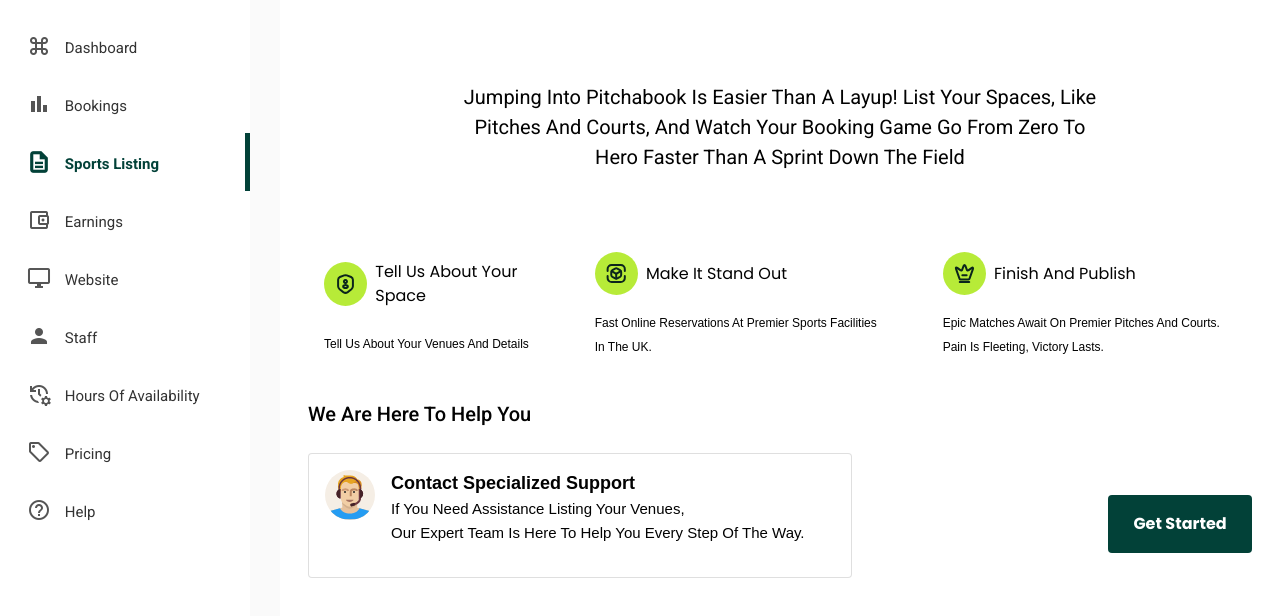
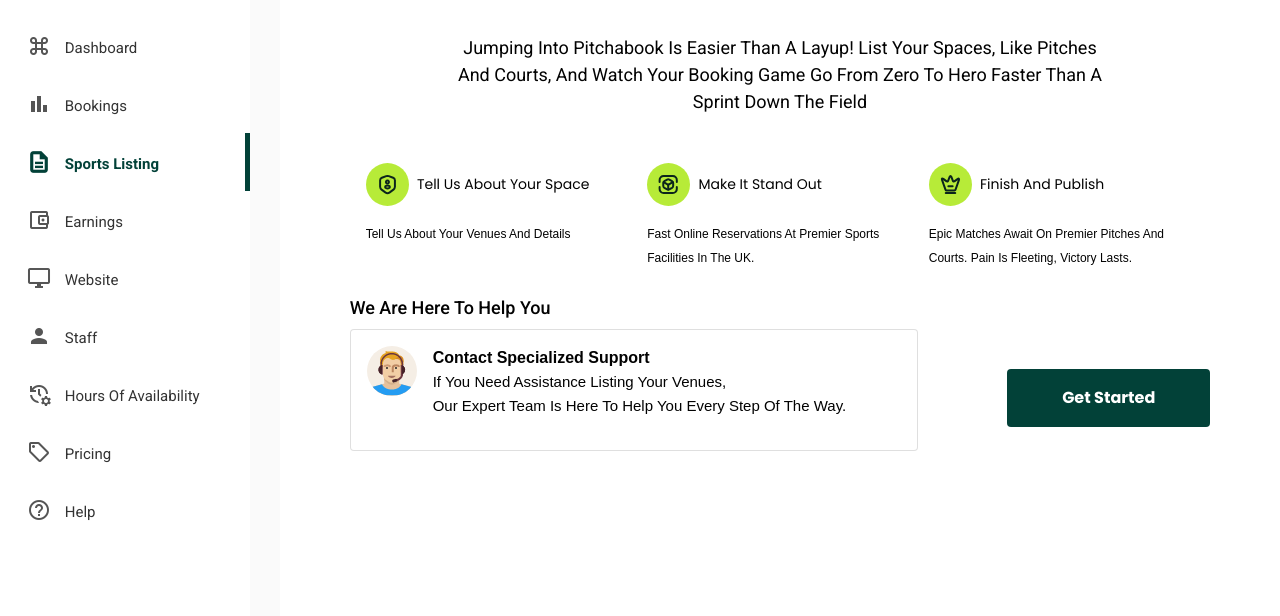
Before and after one commit to Dilawarkhaninfo/pitchadmin.github.io, a plain HTML site: page index.html in a window 1280 px wide. Shown: the part 100-716 px from the top of the page. Drawn offline with nearby package versions, Linux system fonts and the light colour scheme; a script that the page names is missing; a web font is replaced by a local one.

Commit message:
Update index.html

```diff
--- a/index.html
+++ b/index.html
@@ -61,6 +61,18 @@
 
         .ft_18 {
             font-size: 18px !important;
+        }
+
+        .ft_14 {
+            font-size: 14px !important;
+        }
+
+        .ft_12 {
+            font-size: 12px !important;
+        }
+
+        .ft_16 {
+            font-size: 16px !important;
         }
     </style>
 
@@ -173,8 +185,8 @@
                     <div class="pt-5">
                         <div class="row justify-content-center g-3">
                             <div class="col-10 col-sm-10 col-md-12 col-lg-8">
-                                <div class="text-center my-5">
-                                    <h5 class="fw-normal fw_300 ft_roboto">
+                                <div class="text-center mb-3">
+                                    <h5 class="fw-normal fw_300 ft_roboto ft_18">
                                         Jumping into Pitchabook is easier than a layup! List your spaces, like pitches
                                         and courts, and watch your booking game go from zero to hero faster than a
                                         sprint down the field
@@ -183,21 +195,28 @@
                             </div>
                         </div>
                     </div>
+                    <div class="row justify-content-center">
+                        <div class="col-11">
+                            <div class="">
                                 <div class="py-3 py-md-5 px-3">
-                        <div class="row justify-content-center align-items-center text-center text-md-start g-3">
+                                    <div
+                                        class="row justify-content-center align-items-center text-center text-md-start g-3">
                                         <div class="row justify-content-center">
                                             <div class="col-12">
                                                 <div class="row align-items-start  justify-content-between g-3">
-                                        <div class="col-12 col-sm-12 col-md-4 col-lg-3">
+                                                    <div class="col-12 col-sm-12 col-md-4 col-lg-4">
                                                         <div class="mb-3">
                                                             <div
                                                                 class="d-flex align-items-center justify-content-md-start justify-content-center">
                                                                 <div class="">
                                                                     <img src="./img/cards/Group1.svg" alt="">
                                                                 </div>
-                                                    <h6 class="mx-2 mt-2 ft_poppine">Tell us about your space</h6>
+                                                                <h6 class="mx-2 mt-2 ft_poppine ft_14">Tell us about
+                                                                    your
+                                                                    space</h6>
                                                             </div>
-                                                <p class="ft_12 mt-3 ft_relway">Tell us about your venues and details
+                                                            <p class="ft_12 mt-3 ft_relway">Tell us about your venues
+                                                                and details
                                                             </p>
                                                         </div>
                                                     </div>
@@ -208,9 +227,11 @@
                                                                 <div class="">
                                                                     <img src="./img/cards/Group2.svg" alt="">
                                                                 </div>
-                                                    <h6 class="mx-2 mt-2 ft_poppine">Make it Stand out</h6>
+                                                                <h6 class="mx-2 mt-2 ft_poppine ft_14">Make it Stand out
+                                                                </h6>
                                                             </div>
-                                                <p class="ft_12 mt-3 ft_relway">Fast Online Reservations at Premier
+                                                            <p class="ft_12 mt-3 ft_relway">Fast Online Reservations at
+                                                                Premier
                                                                 Sports
                                                                 Facilities in the UK.</p>
                                                         </div>
@@ -222,9 +243,11 @@
                                                                 <div class="">
                                                                     <img src="./img/cards/Group3.svg" alt="">
                                                                 </div>
-                                                    <h6 class="mx-2 mt-2 ft_poppine">Finish and publish</h6>
+                                                                <h6 class="mx-2 mt-2 ft_poppine ft_14">Finish and
+                                                                    publish</h6>
                                                             </div>
-                                                <p class="ft_12 mt-3 ft_relway">Epic Matches Await on Premier Pitches
+                                                            <p class="ft_12 mt-3 ft_relway">Epic Matches Await on
+                                                                Premier Pitches
                                                                 and Courts. Pain is Fleeting, Victory Lasts.</p>
                                                         </div>
                                                     </div>
@@ -232,9 +255,11 @@
                                             </div>
                                         </div>
                                     </div>
-                        <h5 class="fw_500 text-center text-md-start my-4 ft_roboto">We are here to help you</h5>
-                        <div class="row justify-content-md-between justify-content-center align-items-center g-3">
-                            <div class="col-12 col-sm-12 col-md-8 col-lg-7">
+                                    <h5 class="fw_500 text-center text-md-start my-2 ft_roboto ft_18">We are here to help you
+                                    </h5>
+                                    <div
+                                        class="row justify-content-md-between justify-content-center align-items-center g-3">
+                                        <div class="col-12 col-sm-12 col-md-8 col-lg-8">
                                             <div class="mb-3">
                                                 <div class="card">
                                                     <div class="card-body">
@@ -243,23 +268,29 @@
                                                                 <img src="./img/cards/user.png" alt="">
                                                             </div>
                                                             <div class="mx-3">
-                                                    <h6 class="fw-bold ft_relway mb-0 ft_18">Contact Specialized support
+                                                                <h6 class="fw-bold ft_relway mb-0 ft_16">Contact
+                                                                    Specialized support
                                                                 </h6>
-                                                    <p class="ft_relway ft-16 mb-3">If you need assistance listing your
+                                                                <p class="ft_relway ft-14 mb-3">If you need assistance
+                                                                    listing your
                                                                     venues, <br>
-                                                        our expert team is here to help you every step of the way.</p>
+                                                                    our expert team is here to help you every step of
+                                                                    the way.</p>
                                                             </div>
                                                         </div>
                                                     </div>
                                                 </div>
                                             </div>
                                         </div>
-                            <div class="col-8 col-sm-8 col-md-4 col-lg-2">
+                                        <div class="col-8 col-sm-8 col-md-4 col-lg-3">
                                             <div class="text-center">
                                                 <a href="sports-listing.html"
                                                     class="btn btn_green text-decoration-none fw-bold text-white w-100 py-md-3 ft_poppine">
                                                     Get Started
                                                 </a>
+                                            </div>
+                                        </div>
+                                    </div>
                                 </div>
                             </div>
                         </div>
```
Lines whose indentation alone changed are shown as unchanged.
